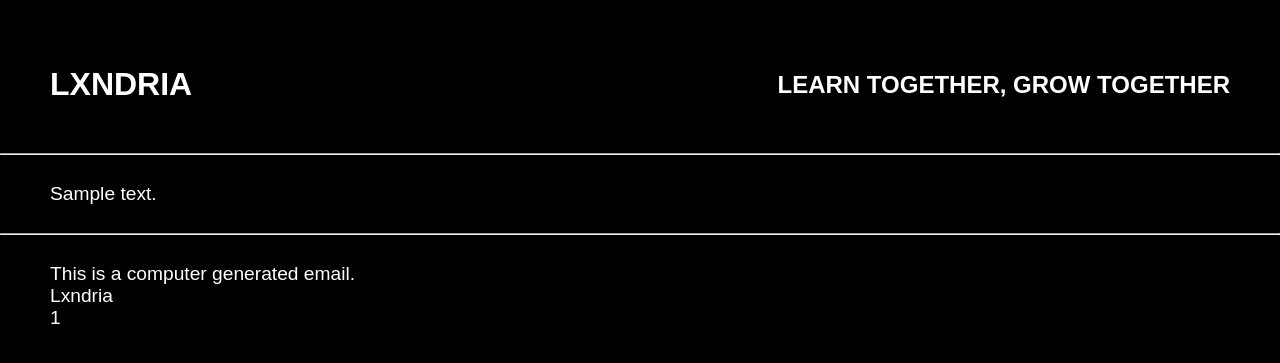
After one commit to Beginner10617/lxndria, a Flask app: template app/templates/email.html in a window 1280 px wide. The commit adds this page. Shown: the top 363 px of the page. Run offline with Flask 3, Linux system fonts and the light colour scheme; the template is opened without the code that fills it: most values are stand-ins (such as "Sample title", 1, 10 or a date in 2020); parts of the project's set-up code (start-up, migrations or seed data) failed here and were passed over.

Commit message:
html structured email

```diff
--- a/app/static/css/about.css
+++ b/app/static/css/about.css
@@ -17,7 +17,9 @@ body {
     line-height: 1.5;
     margin: 10px 10px 10px 10px;
 }
-
+a{
+    font-style: italic;
+}
 a:hover {
     color: #07bff0
 }
--- /dev/null
+++ b/app/templates/email.html
@@ -0,0 +1,76 @@
+<!DOCTYPE html>
+<html>
+<head>
+    <title>Studio Centauri</title>
+    <style>
+
+body
+{
+    background-color: #000;
+    font-family: Arial, sans-serif;
+    color:#fff;
+    margin: 0;
+    padding: 0;
+}
+
+.header
+{
+    display: flex;
+    justify-content: space-between;
+    align-items: center;
+    padding: 20px 50px;
+    background-color: #000;
+    margin-top: 25px;
+    color: #fff;
+}
+
+
+.email-body{
+    padding: 20px 50px;
+    background-color: #000;
+    color: #fff;
+    font-size: 1.2rem;
+}
+
+.footer{
+    display: flex;
+    flex-direction: column;
+    justify-content: center;
+    padding: 20px 50px;
+    background-color: #000;
+    color: #fff;
+    font-size: 1.2rem;
+    a{
+        color: #fff;
+        text-decoration: none;
+    }
+    a:hover{
+        color: #07bff0;
+
+    }
+}
+
+    </style>
+</head>
+<body>
+<div class="header">
+    <div class="header__title">
+        <h1>LXNDRIA</h1>
+    </div>
+    <div class="header__subtitle">
+        <h2>LEARN TOGETHER, GROW TOGETHER</h2>
+    </div>
+</div>
+<hr>
+<div class="email-body">
+    {{ body | safe }}
+</div>
+<hr>
+<div class="footer">
+    This is a computer generated email.
+    <a href = '/'>Lxndria</a>
+    <a href = 'mailto:
+    {{email_id}}'>{{email_id}}</a>
+</div>
+</body>
+</html>
```
Also changed, not shown: app/extensions.py (+13 -11 lines).
